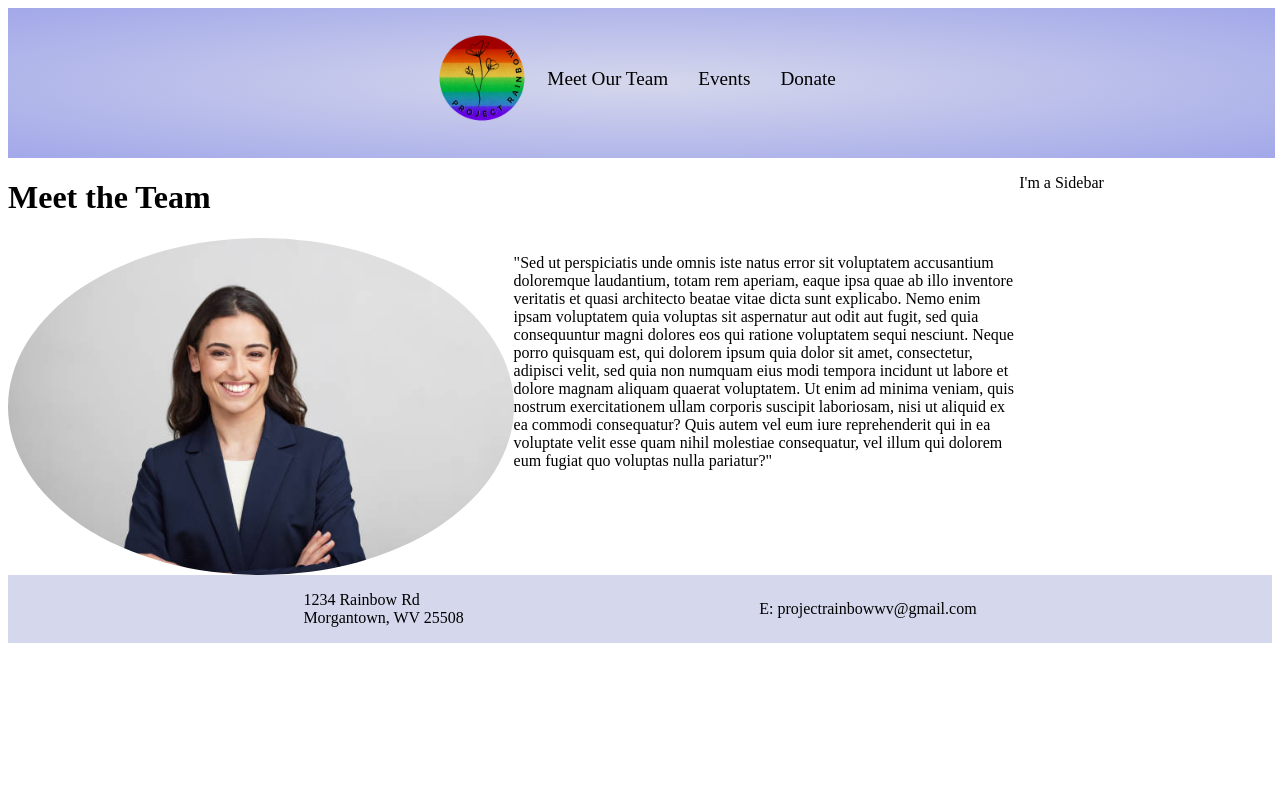
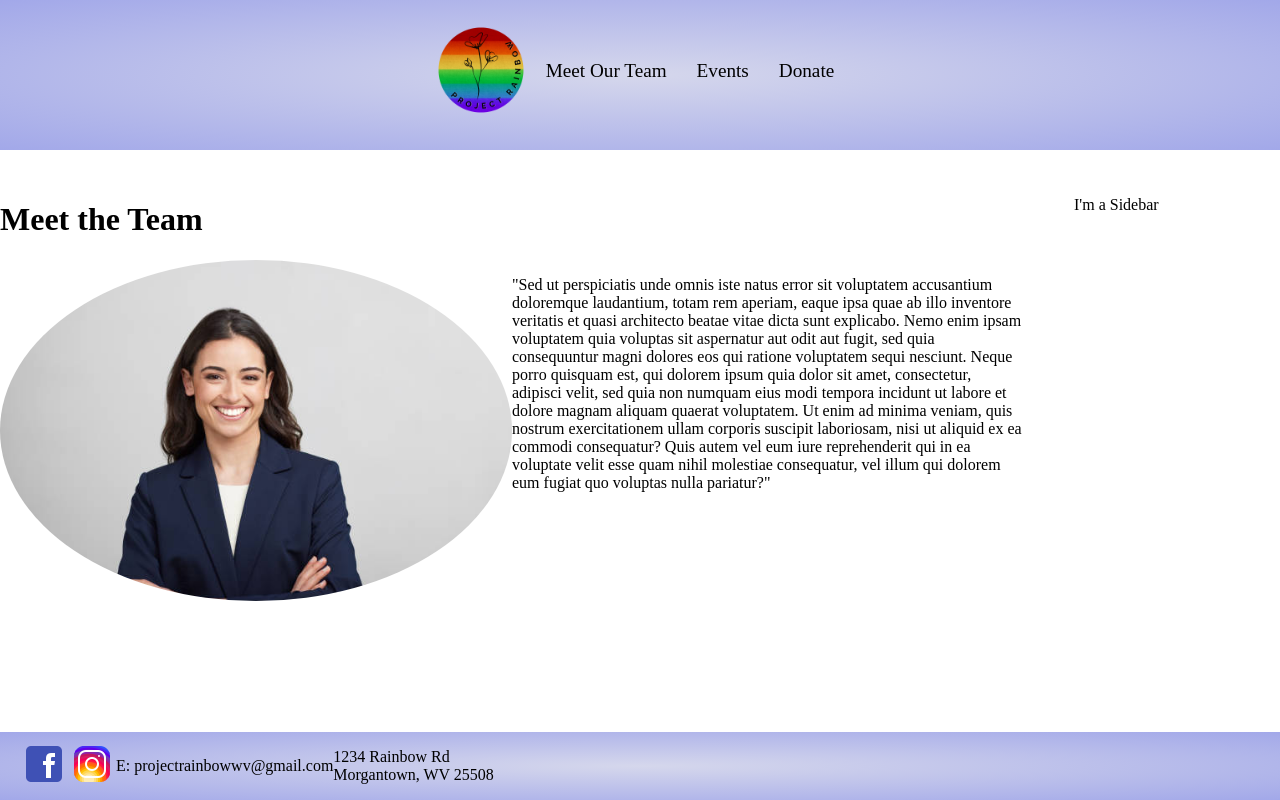
Before and after one commit to kjirles13/rainbow-project, a Next.js app: page /about in a window 1280 px wide. Built offline with nearby package versions, Linux system fonts and the light colour scheme.

Commit message:
Add icons and links to Facebook and Instagram in Footer

```diff
--- a/src/components/footer.tsx
+++ b/src/components/footer.tsx
@@ -1,13 +1,23 @@
-import { colors } from "@mui/material"
-import { blue } from "@mui/material/colors"
+import Link from 'next/link';
+import facebook from '../public/facebook.png';
+import instagram from '../public/instagram.png';
+import styles from '../styles/Footer.module.css';
 
 export default function Footer() {
     return (
-        <div style={{display: 'flex', justifyContent: 'space-evenly', alignItems: 'center', background: 'rgb(213, 215, 236)'}}>
-        <p> 1234 Rainbow Rd <br />
-            Morgantown, WV 25508 <br />
-        </p>
-        <p> E: projectrainbowwv@gmail.com</p>
+        <div className={styles.wrapper}>
+            <div className={styles.icons}>
+                <a href="https://www.facebook.com/people/Project-Rainbow/100088104047306/" target="_blank" >
+                    <img src={facebook.src} alt="Facebook"/>
+                </a>
+                <a href="https://www.instagram.com/project_rainbow_wv/" target="_blank">
+                    <img src={instagram.src} alt="Instagram" />
+                </a>
+            </div>
+            <p> E: projectrainbowwv@gmail.com</p>
+            <p> 1234 Rainbow Rd <br />
+                Morgantown, WV 25508 <br />
+            </p>
         </div>
     )
 }
--- a/src/components/layout.tsx
+++ b/src/components/layout.tsx
@@ -5,6 +5,7 @@ import styles from "../styles/Layout.module.css";
 
 export default function Layout({ children }: any) {
     return (
+        <div className={styles.body}>
             <div className={styles.wrapper}>
                 <div className={styles.header}>
                     <Navbar />
@@ -19,5 +20,6 @@ export default function Layout({ children }: any) {
                     <Footer />
                 </div>
             </div>
+        </div>
     )
 }
--- /dev/null
+++ b/src/styles/Footer.module.css
@@ -0,0 +1,21 @@
+/* <div style={{display: 'flex', alignItems: 'center', backgroundImage: 'radial-gradient(rgb(213, 215, 236), rgb(162, 168, 233))'}}>
+        <div style={{display: 'flex'}}>
+            <img src={facebook.src} alt="Facebook" style={{width: '30px'}}/>
+        </div>
+        <p> E: projectrainbowwv@gmail.com</p>
+        <p> 1234 Rainbow Rd <br />
+            Morgantown, WV 25508 <br />
+        </p>
+        </div> */
+
+.wrapper {
+    display: flex;
+    align-items: center;
+    background-image: radial-gradient(rgb(213, 215, 236), rgb(162, 168, 233));
+    padding-left: 20px;
+    padding-right: 20px;
+}
+
+.icons {
+    align-items: center;
+}
--- a/src/styles/Layout.module.css
+++ b/src/styles/Layout.module.css
@@ -1,15 +1,24 @@
+.body {
+    width: 100%;
+    height: 100%;
+}
+
 .wrapper {
     display: grid;
     grid-template-areas:
                 'header header'
                 'main sidebar'
                 'footer footer';
-    grid-template-columns: 80% 20%;
-    grid-template-rows: 150px auto 50px;
+    grid-template-columns: 80% 1fr;
+    grid-template-rows: 150px 1fr auto;
+    row-gap: 30px;
+    column-gap: 50px;
+    min-height: 100vh;
 }
 
 .main {
     grid-area: main;
+    min-height: 100%;
 }
 
 .sidebar {
--- a/src/styles/NavBar.module.css
+++ b/src/styles/NavBar.module.css
@@ -2,7 +2,7 @@
     display: flex;
     flex-direction: row;
     height: 150px;
-    width: 99%;
+    width: 100%;
     margin-left: 0px;
     padding-left: 0px;
     position: fixed;
--- a/src/styles/globals.css
+++ b/src/styles/globals.css
@@ -2,6 +2,6 @@
 @tailwind components;
 @tailwind utilities; */
 
-/* body {
-    background-image: linear-gradient(to bottom, rgb(243, 243, 228), rgb(255, 255, 255));
-} */
+body {
+    margin: 0;
+}
```
Also changed, not shown: src/public/facebook.png (added), src/public/instagram.png (added). Lines whose indentation alone changed are shown as unchanged.
